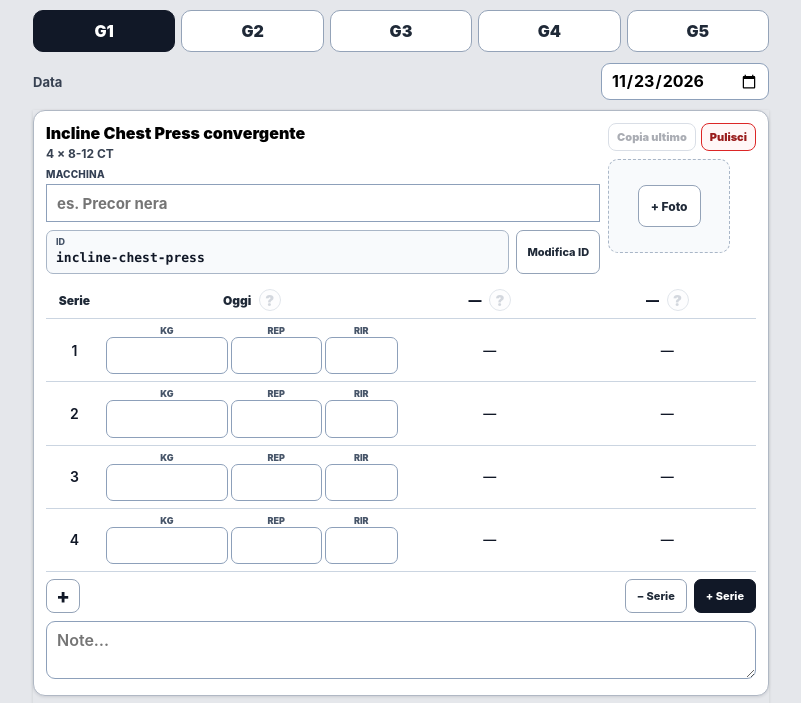
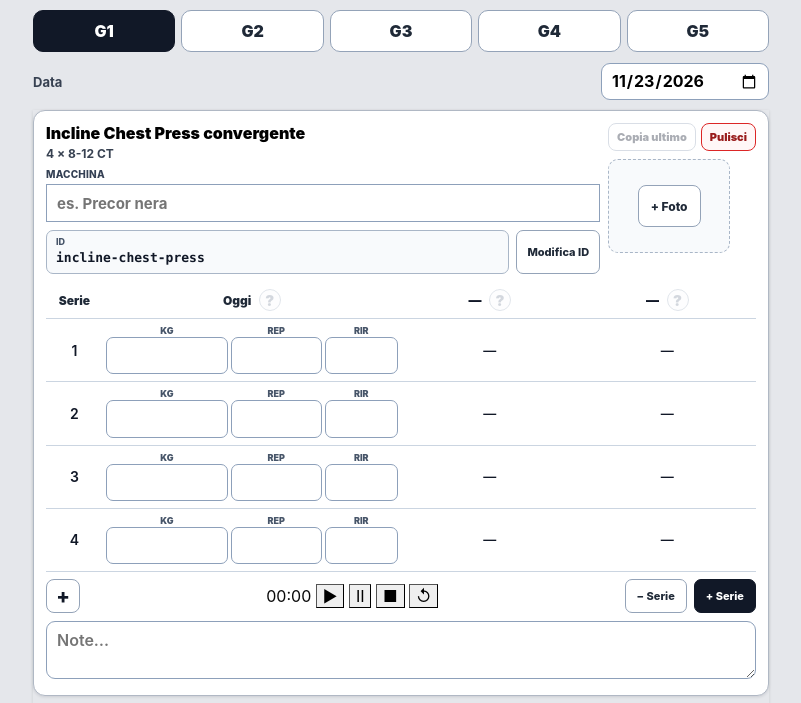
Before and after one commit to andrea-git/WOLOSI, a website: page index.html in a window 1280 px wide. Shown: the part 57-760 px from the top of the page, without its empty margins (239-1040 px from the left). Drawn offline with Linux system fonts and the light colour scheme; no server answers.

Commit message:
Add compact workout stopwatch controls

```diff
--- a/index.html
+++ b/index.html
@@ -5,7 +5,7 @@
   <meta name="viewport" content="width=device-width,initial-scale=1,maximum-scale=1" />
   <meta name="theme-color" content="#111827" />
   <title>Workout Logbook</title>
-  <link rel="stylesheet" href="./styles.css?v=7.2-extended-history" />
+  <link rel="stylesheet" href="./styles.css?v=7.3-stopwatch" />
 </head>
 <body>
   <main class="app">
@@ -95,6 +95,13 @@
       </div>
       <div class="table-actions-row">
         <button type="button" class="history-open-btn" title="Apri storico esteso" aria-label="Apri storico esteso">+</button>
+        <div class="stopwatch">
+          <span class="stopwatch-display">00:00</span>
+          <button type="button" class="stopwatch-go" title="Avvia">▶</button>
+          <button type="button" class="stopwatch-pause" title="Pausa">Ⅱ</button>
+          <button type="button" class="stopwatch-stop" title="Stop">■</button>
+          <button type="button" class="stopwatch-reset" title="Azzera">↺</button>
+        </div>
         <div class="set-row-controls">
           <button type="button" class="remove-set-btn">− Serie</button>
           <button type="button" class="add-set-btn">+ Serie</button>
```
